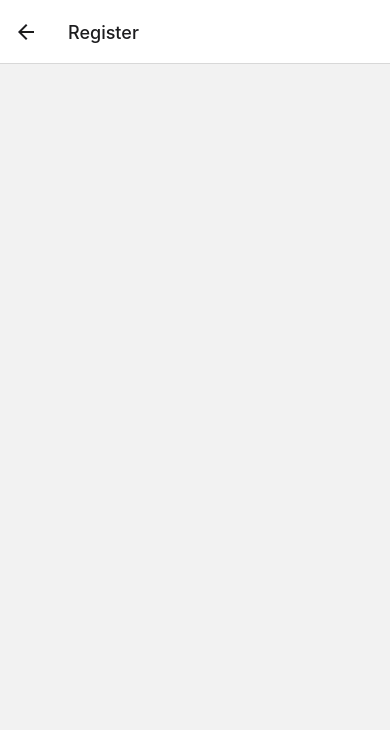
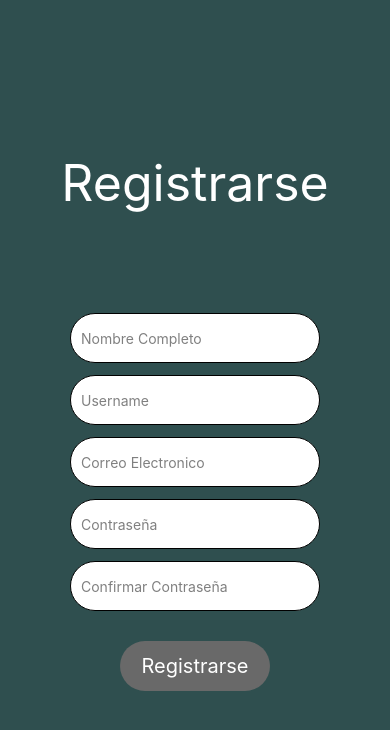
Before and after one commit to jairoalperez/Frontend-Twitter-Moviles, a React Native app: screen /Register in a window 390 px wide. Shown: the top 730 px of the page. Built offline with nearby package versions, Linux system fonts and the light colour scheme.

Commit message:
login y registros ready

```diff
--- a/App.js
+++ b/App.js
@@ -12,7 +12,8 @@ const Stack = createNativeStackNavigator()
 export default function App () {
   return (
     <NavigationContainer>
-        <Stack.Navigator>
+        <Stack.Navigator
+          screenOptions={{headerShown: false}}>
           <Stack.Screen name='Home' component={Home}/>
           <Stack.Screen name='Login' component={Login}/>
           <Stack.Screen name='Register' component={Register}/>
--- a/package.json
+++ b/package.json
@@ -23,7 +23,8 @@
     "react-native-safe-area-context": "4.2.4",
     "react-native-screens": "~3.11.1",
     "react-native-vector-icons": "^9.2.0",
-    "react-native-web": "0.17.7"
+    "react-native-web": "0.17.7",
+    "@react-native-community/datetimepicker": "6.1.2"
   },
   "devDependencies": {
     "@babel/core": "^7.12.9"
--- a/vistas/Home.js
+++ b/vistas/Home.js
@@ -3,7 +3,7 @@ import {View, StyleSheet, Text, Image, TouchableOpacity, Alert} from "react-nati
 import logo from '../assets/logo.png'
 
 
-const Home = props => {
+const Home = ({navigation}) => {
     return (
 
       <View style={styles.container}>
@@ -17,7 +17,10 @@ const Home = props => {
       />
 
       <TouchableOpacity
-      onPress={() => Alert.alert('Presionaste el boton de iniciar sesion')}
+      onPress={() => {
+        navigation.navigate('Login'),
+        console.log('Presionaste el boton de login')
+      }}
       style={styles.buttonlogin}>
         <Text style={styles.textbuttonl}>
           Iniciar Sesion
@@ -25,7 +28,10 @@ const Home = props => {
       </TouchableOpacity>
 
       <TouchableOpacity
-      onPress={() => Alert.alert('Presionaste el boton de registrarse')}
+      onPress={() => {
+        navigation.navigate('Register'),
+        console.log('Presionaste el boton de Register')
+      }}
       style={styles.buttonregister}>
         <Text style={styles.textbuttonr}>
           Registrarse
--- a/vistas/Login.js
+++ b/vistas/Login.js
@@ -1,13 +1,96 @@
 import React from "react";
-import {View, StyleSheet, Text, Image, ScrollView} from "react-native";
+import {View, StyleSheet, Text, Image, TouchableOpacity, Alert, TextInput} from "react-native";
 
-const Login = props => {
+const Login = ({navigation}) => {
     return (
-        <View></View>
+        <View style={styles.container}>
+
+            <Text style={styles.title}>
+                Iniciar Sesion
+            </Text>
+
+            <TextInput
+            style={styles.tinputce}
+            keyboardType='email-address'
+            placeholder='Correo Electronico'
+            placeholderTextColor= 'gray'/>
+
+            <TextInput
+            secureTextEntry={true}
+            style={styles.tinputp}
+            keyboardType='default'
+            placeholder='Contraseña'
+            placeholderTextColor= 'gray'/>
+
+            <TouchableOpacity
+                onPress={() => {
+                    console.log('Presionaste el boton de login')
+                }}
+                style={styles.button}>
+                    <Text style={styles.textbutton}>
+                    Iniciar Sesion
+                    </Text>
+            </TouchableOpacity>
+
+        </View>
     )
 };
 
-const style = StyleSheet.create({
+const styles = StyleSheet.create({
+
+    container: {
+        flex: 1,
+        justifyContent: "center",
+        alignItems: "center",
+        backgroundColor: "darkslategrey",
+
+      },
+      title: {
+        fontSize: 50,
+        color: "white",
+        marginBottom: 50
+
+      },
+      tinputce: {
+        height: 40,
+        marginTop: 80,
+        borderWidth: 1,
+        padding: 10,
+        borderColor: "black",
+        height: 50,
+        width: 250,
+        borderRadius: 40,
+        backgroundColor: "white",
+
+      },
+      tinputp: {
+        height: 40,
+        marginTop: 12,
+        borderWidth: 1,
+        padding: 10,
+        borderColor: "black",
+        height: 50,
+        width: 250,
+        borderRadius: 40,
+        backgroundColor: "white"
+
+      },
+      button: {
+        backgroundColor: "dimgray",
+        padding: 10,
+        marginTop: 30,
+        borderRadius: 40,
+        justifyContent: "center",
+        alignItems: "center",
+        height: 50,
+        width: 150,
+
+      },
+      textbutton: {
+        fontSize: 20,
+        color: "white",
+
+      },
 
 });
 
--- a/vistas/Register.js
+++ b/vistas/Register.js
@@ -1,13 +1,124 @@
 import React from "react";
-import {View, StyleSheet, Text, Image, ScrollView} from "react-native";
+import {View, StyleSheet, Text, Image, TouchableOpacity, Alert, TextInput} from "react-native";
 
-const Register = props => {
+
+const Register = ({navigation}) => {
     return (
-        <View></View>
+        <View style={styles.container}>
+
+            <Text style={styles.title}>
+                Registrarse
+            </Text>
+
+            <TextInput
+            style={styles.tinput1}
+            keyboardType='default'
+            placeholder='Nombre Completo'
+            placeholderTextColor= 'gray'/>
+
+            <TextInput
+            style={styles.tinput}
+            keyboardType='default'
+            placeholder='Username'
+            placeholderTextColor= 'gray'/>
+
+            <TextInput
+            style={styles.tinput}
+            keyboardType='email-address'
+            placeholder='Correo Electronico'
+            placeholderTextColor= 'gray'/>
+
+            <TextInput
+            secureTextEntry={true}
+            style={styles.tinput}
+            keyboardType='default'
+            placeholder='Contraseña'
+            placeholderTextColor= 'gray'/>
+
+            <TextInput
+            secureTextEntry={true}
+            style={styles.tinput}
+            keyboardType='default'
+            placeholder='Confirmar Contraseña'
+            placeholderTextColor= 'gray'/>
+
+            <TouchableOpacity
+                onPress={() => {
+                    console.log('Presionaste el boton de Registrarse')
+                }}
+                style={styles.button}>
+                    <Text style={styles.textbutton}>
+                    Registrarse
+                    </Text>
+            </TouchableOpacity>
+
+
+
+        </View>
     )
 };
 
-const style = StyleSheet.create({
+const styles = StyleSheet.create({
+
+    container: {
+        flex: 1,
+        justifyContent: "center",
+        alignItems: "center",
+        backgroundColor: "darkslategrey",
+
+      },
+      title: {
+        fontSize: 50,
+        color: "white",
+        marginBottom: 50
+
+      },
+      tinput1: {
+        height: 40,
+        marginTop: 50,
+        borderWidth: 1,
+        padding: 10,
+        borderColor: "black",
+        height: 50,
+        width: 250,
+        borderRadius: 40,
+        backgroundColor: "white",
+
+      },
+      tinput: {
+        height: 40,
+        marginTop: 12,
+        borderWidth: 1,
+        padding: 10,
+        borderColor: "black",
+        height: 50,
+        width: 250,
+        borderRadius: 40,
+        backgroundColor: "white"
+
+      },
+      button: {
+        backgroundColor: "dimgray",
+        padding: 10,
+        marginTop: 30,
+        borderRadius: 40,
+        justifyContent: "center",
+        alignItems: "center",
+        height: 50,
+        width: 150,
+
+      },
+      textbutton: {
+        fontSize: 20,
+        color: "white",
+
+      },
+      textf: {
+        fontSize: 15,
+        color: "white",
+        marginTop: 20,
+      }
+
 
 });
 
```
Also changed, not shown: components/datepicker.js (added, +26 -0 lines), 1 other file (tests, documents, lock files or other folders).
